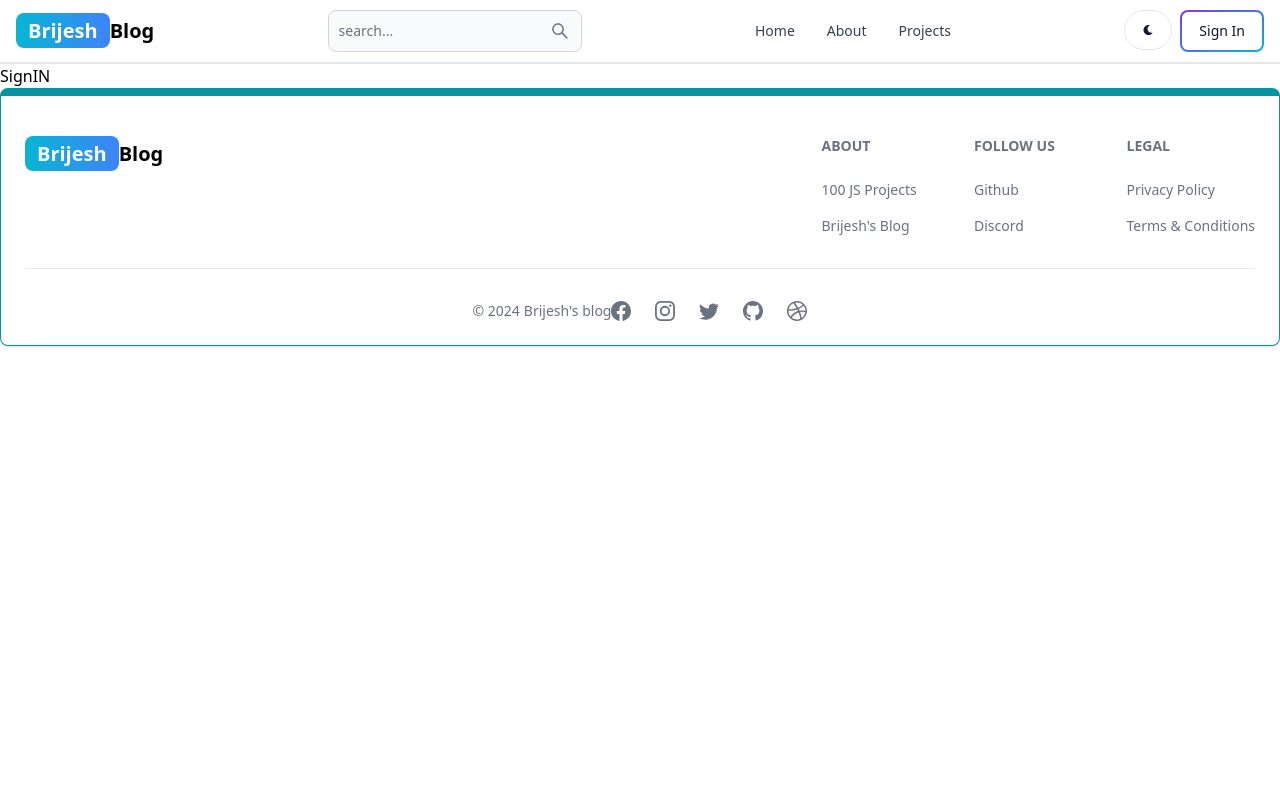
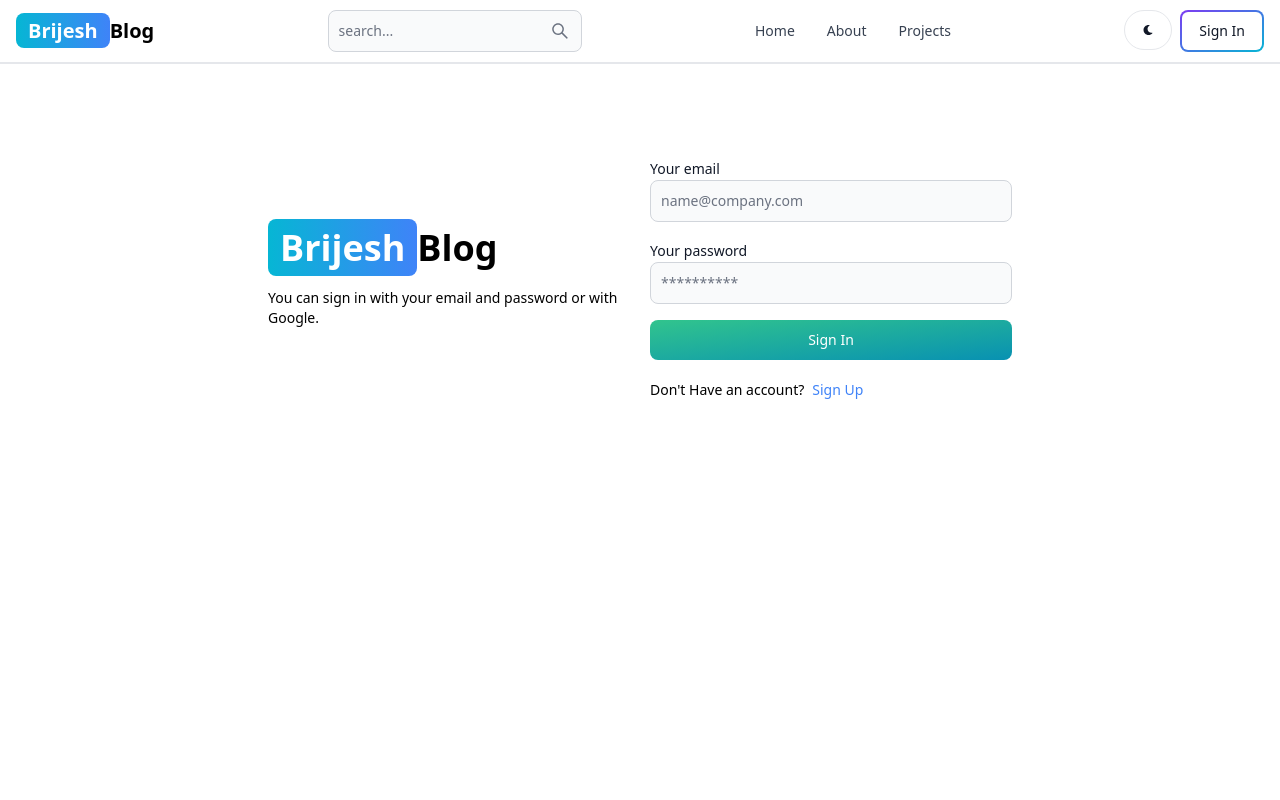
Before and after one commit to Brijesh-10/Blog, a React (Vite) app in the folder client/: page /sign-in in a window 1280 px wide. Shown: the top 800 px of the page. Built offline with nearby package versions, Linux system fonts and the light colour scheme.

Commit message:
complete signin page functionality

```diff
--- a/client/src/pages/SignIN.jsx
+++ b/client/src/pages/SignIN.jsx
@@ -1,7 +1,93 @@
-import React from 'react'
+import { Alert, Button, Label, Spinner, TextInput } from 'flowbite-react'
+import React, { useState } from 'react'
+import { Link, useNavigate } from 'react-router-dom'
+//import OAuth from '../components/OAuth';
+export default function SignIN() {
+  const [formData,setFormData]=useState({});
+  const [errorMessage,setErrorMessage]=useState(null);
+  const [loading,setLoading]=useState(false);
+  const navigate= useNavigate();
+  const handleChange=(e)=>{
+   setFormData({ ...formData,[e.target.id]:e.target.value.trim()});
 
-export default function SignIN() {
+  };
+
+  const handleSubmit=async(e)=>{
+    e.preventDefault();
+    if( !formData.email|| !formData.password){
+      return setErrorMessage('Please Fill Out All The Fields');
+    }
+    try{
+      setLoading(true);
+      setErrorMessage(null);
+      const res=await fetch('/api/auth/signin',{
+      method: 'POST',
+      headers:{'Content-Type': 'application/json'},
+      body: JSON.stringify(formData),
+    });
+      const data=await res.json();
+      if(data.success===false){
+        return setErrorMessage(data.message);
+      }
+      setLoading(false);
+      if(res.ok){
+        navigate('/');
+      }
+    }catch(error){
+      setErrorMessage(error.message);
+      setLoading(false);
+    }
+  };
   return (
-    <div>SignIN</div>
+    <div className='min-h-screen mt-20'>
+      <div className='flex p-3 max-w-3xl mx-auto flex-col md:flex-row md:items-center gap-5'>
+      {/*left */}
+        <div className='flex-1'>
+        <Link to="/" className='font-bold dark:text-white text-4xl'>
+            <span className='px-3 py-1 bg-gradient-to-r from-cyan-500 to-blue-500 rounded-lg text-white'>Brijesh</span>
+            Blog
+        </Link>
+        <p className='text-sm mt-5'>
+          You can sign in with your email and password or with Google.
+        </p>
+        </div>
+        {/*right */}
+        <div className='flex-1'>
+          <form className='flex flex-col gap-4' onSubmit={handleSubmit}>
+
+            <div className=''>
+              <Label value='Your email'/>
+              <TextInput type='email' placeholder='name@company.com' id='email'onChange={handleChange}/>
+            </div>
+            <div className=''>
+              <Label value='Your password'/>
+              <TextInput type='password' placeholder='**********' id='password'onChange={handleChange}/>
+            </div>
+            <Button gradientDuoTone='greenToBlue' type='submit' disabled={loading}>{
+              loading?(
+                <>
+                <Spinner size='sm'/>
+                <span className='pl-3'>Loading...</span>
+                </>
+
+              ): 'Sign In'
+            }</Button>
+          </form>
+          <div className='flex gap-2 text-sm mt-5'>
+          <span>Don't Have an account?</span>
+          <Link to='/sign-up' className='text-blue-500'>
+            Sign Up
+          </Link>
+          </div>
+          {
+            errorMessage && (
+              <Alert className='mt-5' color='failure'>
+                {errorMessage}
+              </Alert>
+            )
+          }
+        </div>
+      </div>
+    </div>
   )
 }
```
